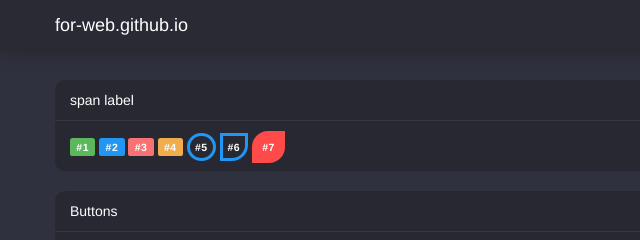
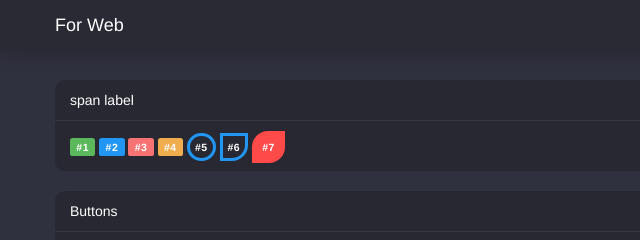
Before and after one commit to officialdasper/for-web, a plain HTML site: page index.html in a window 1280 px wide. Shown: the top 240 px of the page, 0-640 px from the left. Drawn offline with nearby package versions, Linux system fonts and the light colour scheme.

Commit message:
rename brand

```diff
--- a/index.html
+++ b/index.html
@@ -18,7 +18,7 @@
 <nav class="navbar navbar-new navbar-fixed-top">
   <div class="container">
     <ul class="nav navbar-nav">
-      <a href="#" class="navbar-brand">for-web.github.io</a>
+      <a href="#" class="navbar-brand">For Web</a>
     </ul>
   </div>
 </nav>
```
